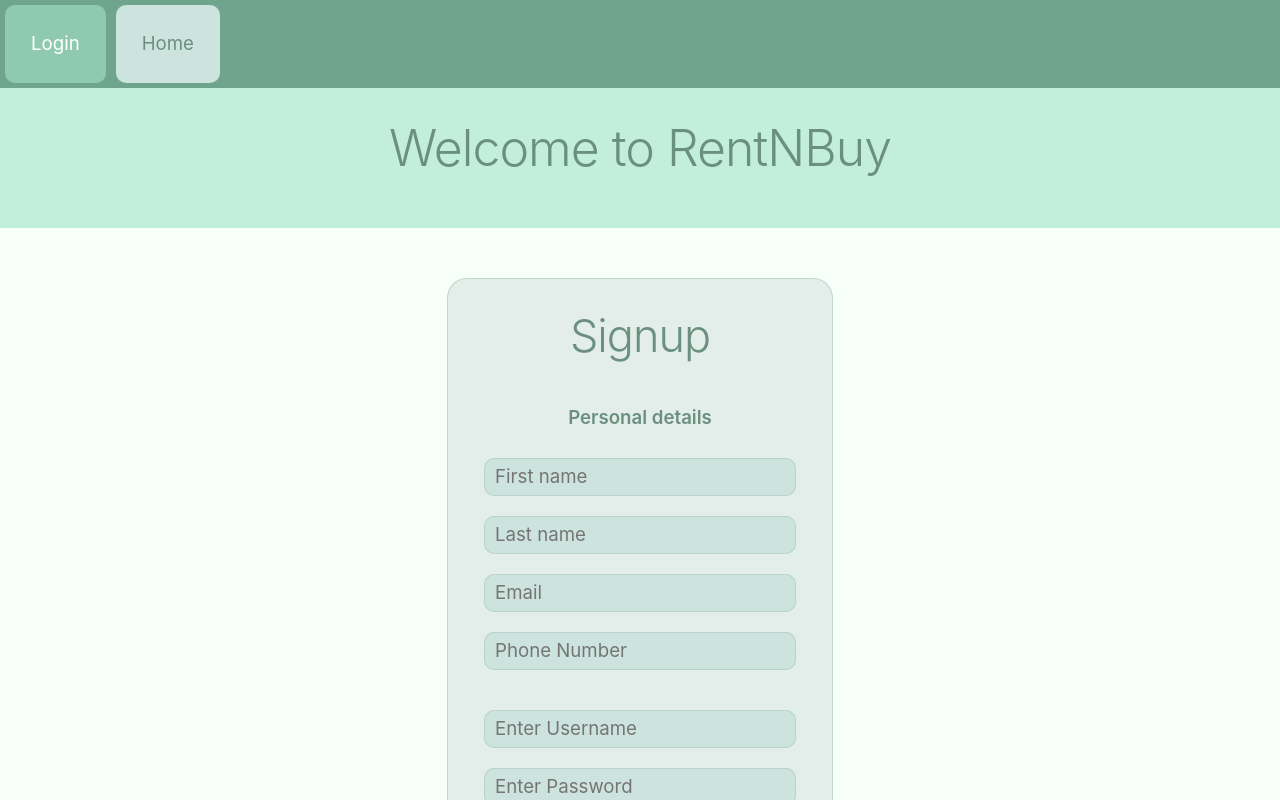
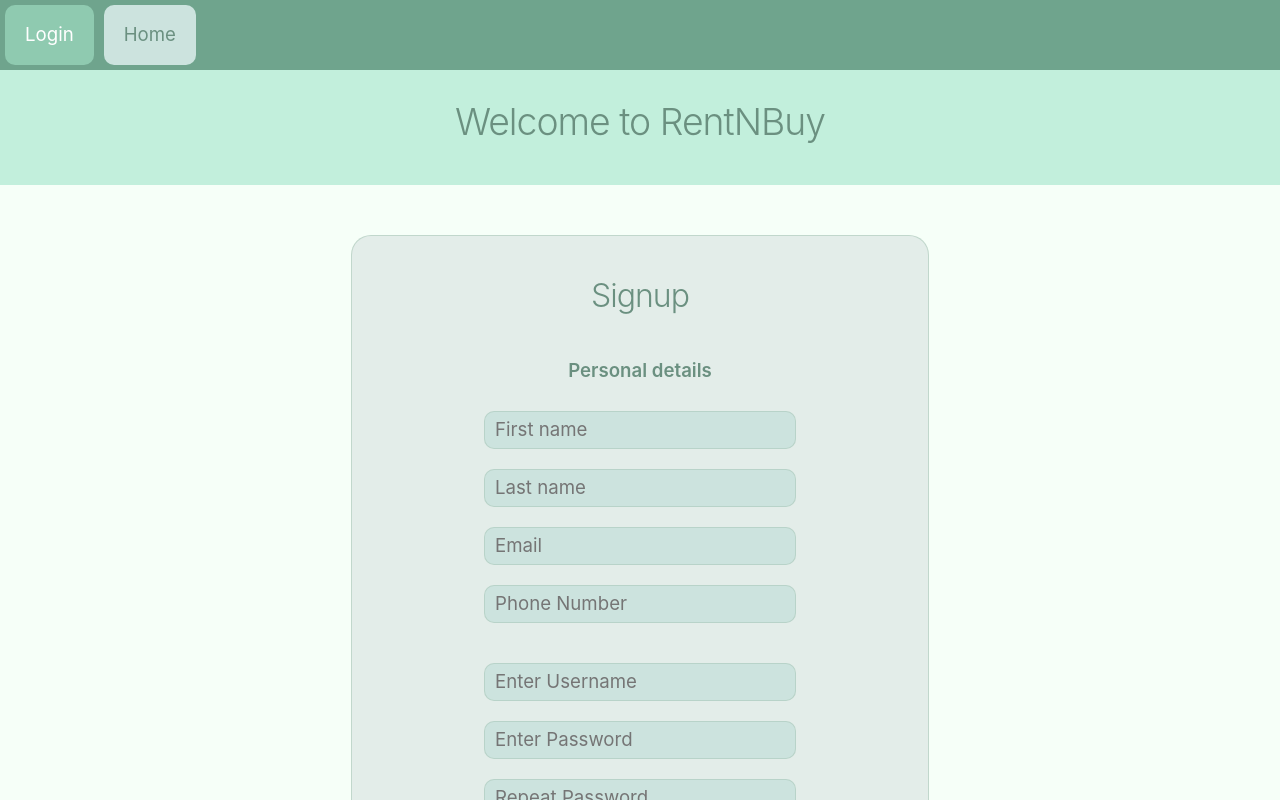
Before and after one commit to ardeng124/rentnbuy-3120-group-project, a React (Create React App) app in the folder group-y/: page /register in a window 1280 px wide. Shown: the top 800 px of the page. Built offline with nearby package versions, Linux system fonts and the light colour scheme.

Commit message:
Minor style changes

```diff
--- a/group-y/public/css/skeleton.css
+++ b/group-y/public/css/skeleton.css
@@ -135,22 +135,22 @@ h1, h2, h3, h4, h5, h6 {
   margin-top: 0;
   margin-bottom: 2rem;
   font-weight: 300; }
-h1 { font-size: 4.0rem; line-height: 1.2;  letter-spacing: -.1rem;}
-h2 { font-size: 3.6rem; line-height: 1.25; letter-spacing: -.1rem; }
+h1 { font-size: 2em; line-height: 1.2;  letter-spacing: -.1rem;}
+h2 { font-size: 3.2rem; line-height: 1.25; letter-spacing: -.1rem; }
 h3 { font-size: 3.0rem; line-height: 1.3;  letter-spacing: -.1rem; }
 h4 { font-size: 2.4rem; line-height: 1.35; letter-spacing: -.08rem; }
 h5 { font-size: 1.8rem; line-height: 1.5;  letter-spacing: -.05rem; }
 h6 { font-size: 1.5rem; line-height: 1.6;  letter-spacing: 0; }
 
 /* Larger than phablet */
-@media (min-width: 550px) {
+/* @media (min-width: 550px) {
   h1 { font-size: 5.0rem; }
   h2 { font-size: 4.2rem; }
   h3 { font-size: 3.6rem; }
   h4 { font-size: 3.0rem; }
   h5 { font-size: 2.4rem; }
   h6 { font-size: 1.5rem; }
-}
+} */
 
 p {
   margin-top: 0; }
--- a/group-y/src/App.css
+++ b/group-y/src/App.css
@@ -11,6 +11,7 @@ body, html {
   height: 100%;
   background-color: #F6FFF8;
 }
+
 
 .App {
   text-align: center;
@@ -31,7 +32,7 @@ body, html {
 .loginpageHeading{
   color: #6B9080;
   margin:40px;
-  font-size:45px;
+  /* font-size:45px; */
 
 }
 .LoginPage h1{
@@ -47,7 +48,7 @@ body, html {
 }
 .loginBox{
   background-color: #E3EDE9;
-  width:30%;
+  width:45%;
   margin: auto;
   border-radius: 20px;
   border:1px solid #a4c3b285;
@@ -56,7 +57,7 @@ body, html {
   background-color:var(--header);
   margin-bottom: 50px;
   margin-top: 0px;
-  padding-bottom: 30px;
+  padding-bottom: 20px;
 }
 .formContainer{
   margin:auto
@@ -103,7 +104,7 @@ body, html {
   display: block;
   color: var(--text-colour);
   text-align: center;
-  padding: 24px 26px;
+  padding: 15px 20px;
   text-decoration: none;
   border-radius: 10px;
   margin-right: 10px;
@@ -130,7 +131,7 @@ body, html {
 .usrAccBtn {
   background-color: #D9D9D9;
   border-radius: 100%;
-  padding:35px;
+  padding:29px;
   margin:5px
 }
 .dropDownMaster{
@@ -154,7 +155,7 @@ body, html {
   z-index: 1;
   /* left:calc(2vw - 140px); */
   right:10px;
-  top:80px;
+  top:76px;
   /* left: 92vw; */
   /* top: 6%; */
   float:right;
@@ -203,7 +204,7 @@ body, html {
   background-color:var(--header);
   margin-bottom: 50px;
   margin-top: 0px;
-  padding-bottom: 0px;
+  /* padding-bottom: 0px; */
 }
 .formContainer label {
   display: inline !important;
@@ -220,7 +221,7 @@ body, html {
   background-color: var(--header);
   margin-bottom: 50px;
   margin-top: 0px;
-  padding-bottom: 0px;
+  /* padding-bottom: 0px; */
 }
 .AccountDetailsPage .appBtn {
   width: auto;
@@ -256,7 +257,7 @@ body, html {
 }
 .ProfileColMin h3 {
   font-weight: 500;
-  font-size: 22pt;
+  font-size: 19pt;
   margin: 20px;
 }
 .ProfileColLarge{
@@ -315,8 +316,9 @@ body, html {
 .homePageContainer{
   background-color: #E3EDE9;
   margin: auto;
-  width:85%;
-  padding: 20px;
+  width:90%;
+  padding: 10px;
+  padding-top: 20px;
   margin-bottom: 80px;
   border-radius: 20px;
 }
@@ -326,7 +328,7 @@ body, html {
 }
 .newestListingItem{
   padding: 35px;
-  margin: 18px;
+  margin: 9px;
   height: auto;
   display: flex;
   background-color: #D9D9D9;
--- a/group-y/src/Pages/LogIn.js
+++ b/group-y/src/Pages/LogIn.js
@@ -98,7 +98,7 @@ const Login = () => {
       <h1>Welcome to RentNBuy</h1>
       </section>
       <section className="loginBox">
-      <h1 className="loginpageHeading">Login</h1>
+      <h2 className="loginpageHeading">Login</h2>
       {logInTracker ? <div>{localStorage.getItem('username')} has successfully logged in!</div> : <LoginForm updateFn={createNewUser}/>}
       {logInTracker && <Stack spacing={2} alignItems="center"> <button onClick={(logOut)} variant="contained">Logout</button> </Stack>}
       {renderErrorMessage("uname")}
--- a/group-y/src/Pages/SignUp.js
+++ b/group-y/src/Pages/SignUp.js
@@ -98,7 +98,7 @@ const SignIn = () => {
       <h1>Welcome to RentNBuy</h1>
       </section>
       <section className="loginBox">
-        <h1 className="loginpageHeading">Signup</h1>
+        <h2 className="loginpageHeading">Signup</h2>
         {logInTracker ? <div>Your account '{localStorage.getItem('username')}' has successfully been registered!</div> : <SignUpForm updateFn={createNewUser}/>}
         {logInTracker && <Stack spacing={2} alignItems="center"> <button className="appBtn" onClick={(logOut)} variant="contained">Logout</button> </Stack>}
         {renderErrorMessage("uname")}
```
